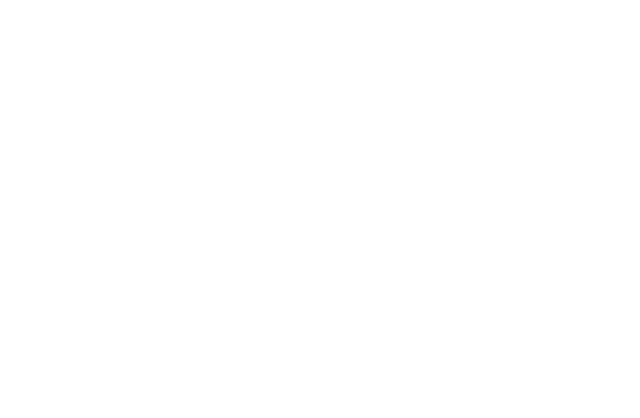
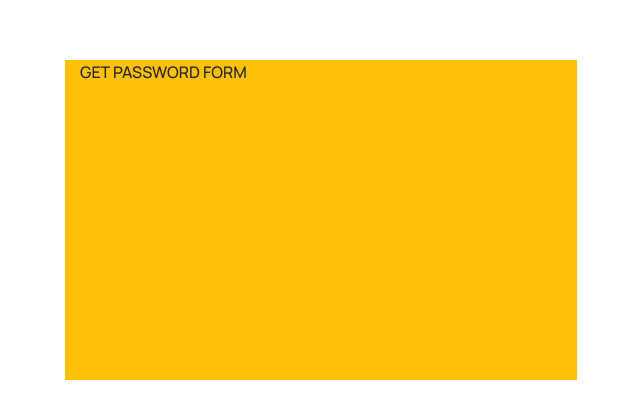
Before and after one commit to JiHaripriya/User-Management, an Angular app: page /login/password in a window 1280 px wide. Before the commit this address led to /. Shown: the part 140-558 px from the top of the page, without its empty margins (319-959 px from the left). Built offline with nearby package versions, Linux system fonts and the light colour scheme.

Commit message:
Initial commit

```diff
--- a/src/app/authentication-layout/password/password.component.html
+++ b/src/app/authentication-layout/password/password.component.html
@@ -1 +1,6 @@
-<p>password works!</p>
+<div
+  class="col bg-warning"
+  style="position: absolute; left: 30%; top: 25vh; width: 40%; height: 40vh"
+>
+  <p>GET PASSWORD FORM</p>
+</div>
```
Also changed, not shown: src/app/app-routing.module.ts (+8 -4 lines).
